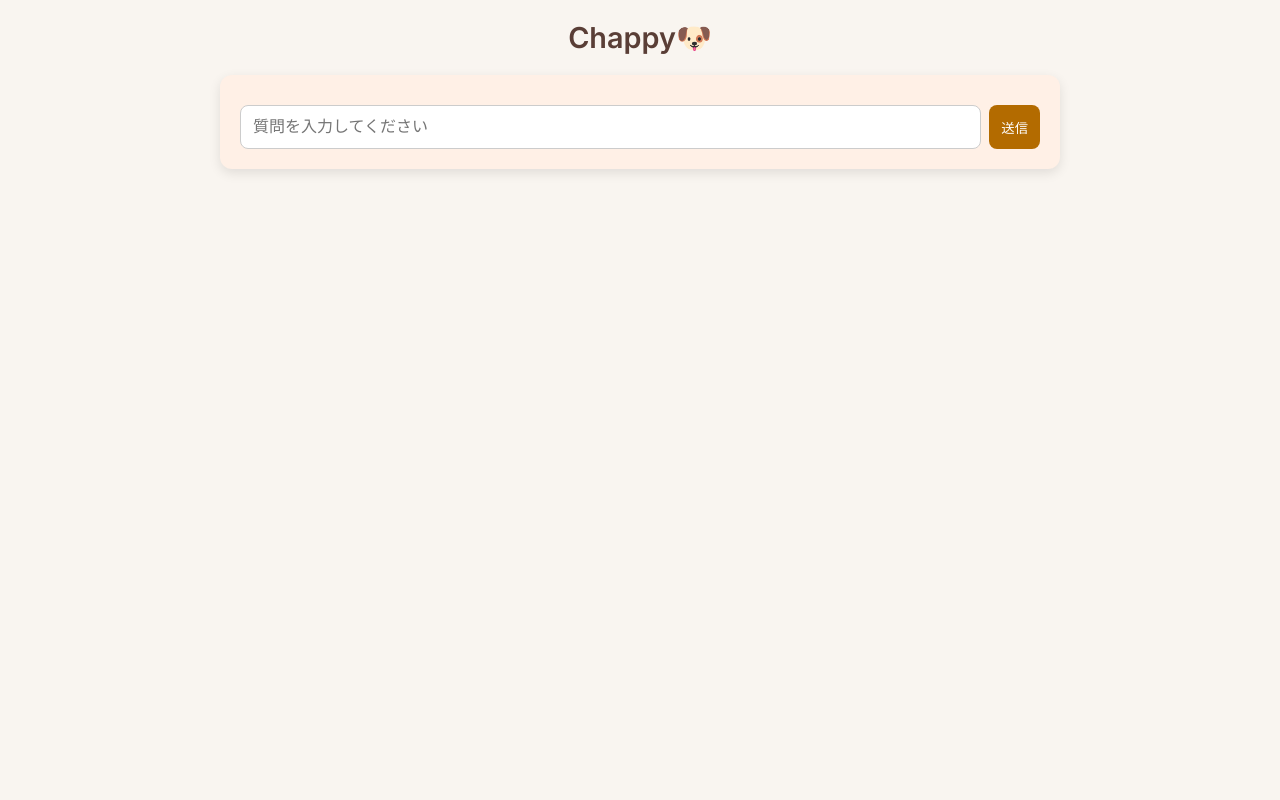
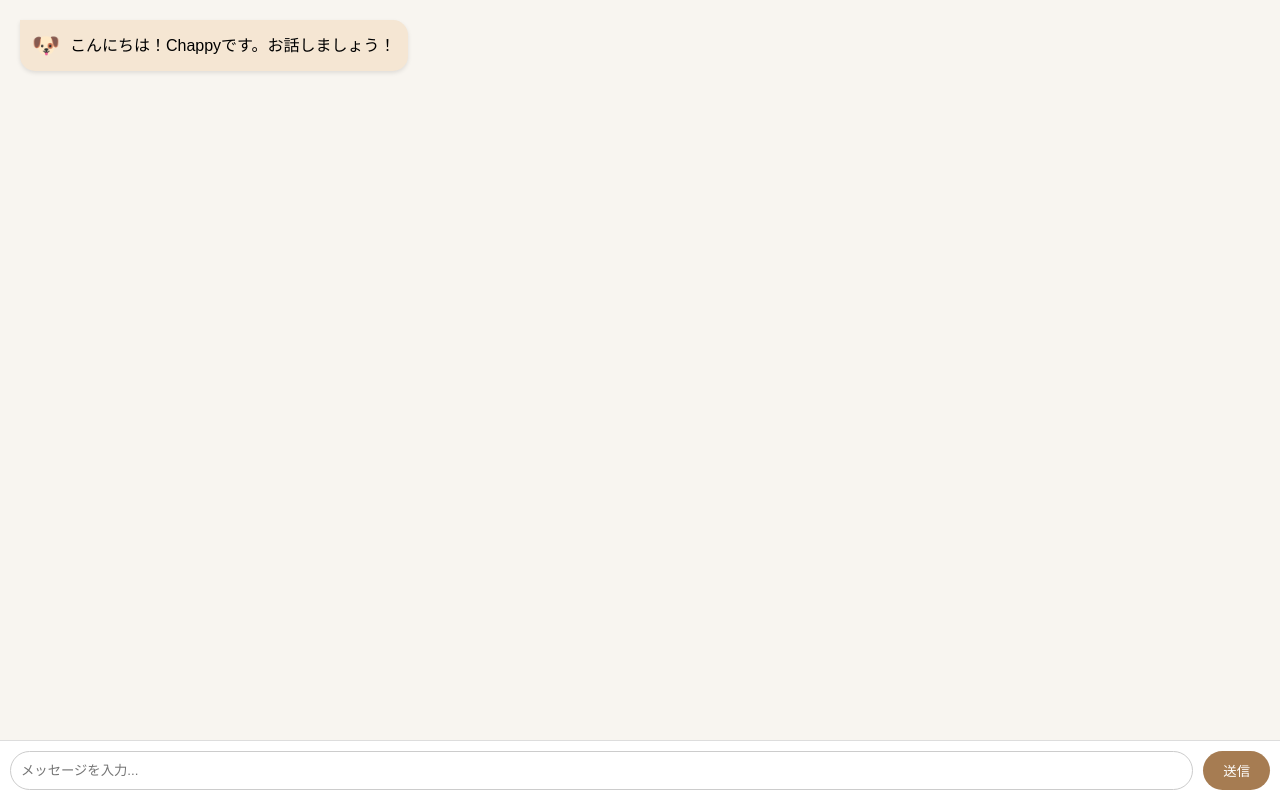
Before and after one commit to furyu0927/azurewebapp, a Flask app: template templates/index.html in a window 1280 px wide. Run offline with Flask 3, Linux system fonts and the light colour scheme; the template is opened without the code that fills it, so the values that code supplies are empty.

Commit message:
Update chat UI with 🍎 user icon and brown-beige theme

```diff
--- a/templates/index.html
+++ b/templates/index.html
@@ -2,200 +2,156 @@
 <html lang="ja">
 <head>
     <meta charset="UTF-8">
-<meta name="viewport" content="width=device-width, initial-scale=1.0">
-<title>Chappy🐶</title>
-<link href="https://fonts.googleapis.com/css2?family=Inter:wght@400;600&display=swap" rel="stylesheet">
+    <title>Chappy 🐶</title>
     <style>
         body {
-    font-family: 'Inter', sans-serif;
-    margin: 20px;
-    background-color: #f9f5f0;
-}
-h1 {
-    text-align: center;
-    font-weight: 600;
-    font-size: 1.8rem;
-    color: #5a3e36;
+            font-family: Arial, sans-serif;
+            background-color: #f8f5f0;
+            margin: 0;
+            padding: 0;
+            display: flex;
+            flex-direction: column;
+            height: 100vh;
         }
         .chat-container {
-    max-width: 800px;
-    width: 95%;
-    margin: 20px auto;
-    background: #fff0e6;
+            flex: 1;
+            overflow-y: auto;
             padding: 20px;
-    border-radius: 12px;
-    box-shadow: 0px 4px 12px rgba(0,0,0,0.1);
-}
-.chat-history {
-    max-height: 500px;
-    overflow-y: auto;
-    margin-bottom: 10px;
+            display: flex;
+            flex-direction: column;
         }
         .message {
-    margin: 10px 0;
+            max-width: 75%;
             padding: 12px;
-    border-radius: 10px;
+            border-radius: 15px;
+            margin-bottom: 12px;
+            display: flex;
+            align-items: flex-start;
             word-wrap: break-word;
-    white-space: pre-wrap;
+            box-shadow: 0 2px 4px rgba(0,0,0,0.1);
+        }
+        .user {
+            background-color: #ffe5e5; /* 柔らかいレッド系 */
+            align-self: flex-end;
+            border-top-right-radius: 0;
         }
         .bot {
-    background: #e5d4c0;
-    text-align: left;
+            background-color: #f5e6d3; /* ベージュ系 */
+            align-self: flex-start;
+            border-top-left-radius: 0;
         }
-.user {
-    background: #ffe8d6;
-    text-align: right;
+        .icon {
+            margin-right: 10px;
+            font-size: 1.4em;
         }
-#typingIndicator {
-    font-style: italic;
-    color: #7a5c47;
-    margin: 5px 0;
-    display: none;
+        .input-container {
+            display: flex;
+            border-top: 1px solid #ddd;
+            padding: 10px;
+            background: #fff;
         }
-.input-box {
-    display: flex;
-    flex-wrap: wrap;
-    gap: 8px;
+        input[type="text"] {
+            flex: 1;
+            padding: 10px;
+            border-radius: 20px;
+            border: 1px solid #ccc;
+            outline: none;
         }
-.input-box input[type="text"] {
-    flex: 1 1 100%;
-    padding: 12px;
-    font-size: 16px;
-    border: 1px solid #ccc;
-    border-radius: 8px;
+        button {
+            padding: 10px 20px;
+            margin-left: 10px;
+            border-radius: 20px;
+            border: none;
+            background-color: #a67c52;
+            color: white;
+            cursor: pointer;
         }
-.input-box button {
-    flex: 1 1 100%;
-    padding: 12px;
-    background: #b36b00;
+        button:hover {
+            background-color: #8b5e34;
+        }
+        .scroll-button {
+            position: fixed;
+            bottom: 70px;
+            right: 20px;
+            background-color: #a67c52;
             color: white;
             border: none;
-    border-radius: 8px;
+            border-radius: 50%;
+            padding: 12px;
+            font-size: 18px;
             cursor: pointer;
-}
-.input-box button:hover {
-    background: #8c4e00;
-}
-@media(min-width: 500px){
-    .input-box input[type="text"] {
-        flex: 1 1 auto;
-        margin-bottom: 0;
-    }
-    .input-box button {
-        flex: 0 0 auto;
-        width: auto;
-    }
-}
-#scrollBottomBtn {
-    position: fixed;
-    bottom: 20px;
-    right: 20px;
-    background: #d6bfae;
-    color: #5a3e36;
-    border: none;
-    border-radius: 50%;
-    width: 50px;
-    height: 50px;
-    font-size: 24px;
-    cursor: pointer;
-    box-shadow: 0 4px 8px rgba(0,0,0,0.2);
-    opacity: 0;
-    visibility: hidden;
-    transition: opacity 0.4s ease, transform 0.4s ease;
-}
-#scrollBottomBtn.show {
-    opacity: 1;
-    visibility: visible;
-    transform: translateY(0);
-}
-#scrollBottomBtn:hover {
-    background: #bfa183;
+            display: none;
         }
     </style>
 </head>
 <body>
-<h1>Chappy🐶</h1>
-<div class="chat-container">
-    <div class="chat-history" id="chatHistory">
-        {% for msg in chat_history %}
-            {% if msg.role == "user" %}
-                <div class="message user"><strong>💬:</strong> {{ msg.content }}</div>
-            {% else %}
-                <div class="message bot"><strong>Chappy:</strong> {{ msg.content }}</div>
-            {% endif %}
-        {% endfor %}
+    <div class="chat-container" id="chat">
+        <div class="message bot">
+            <div class="icon">🐶</div>
+            <div>こんにちは！Chappyです。お話しましょう！</div>
         </div>
-    <div id="typingIndicator">Chappyが入力中…</div>
-    <form id="chatForm" class="input-box">
-        <input type="text" name="user_input" placeholder="質問を入力してください" required>
-        <button type="submit">送信</button>
-    </form>
     </div>
 
-<button id="scrollBottomBtn" title="下へ移動">🐶</button>
+    <div class="input-container">
+        <input type="text" id="userInput" placeholder="メッセージを入力...">
+        <button onclick="sendMessage()">送信</button>
+    </div>
+
+    <button class="scroll-button" id="scrollBtn" onclick="scrollToBottom()">↓</button>
 
     <script>
-const chatHistory = document.getElementById("chatHistory");
-const scrollBtn = document.getElementById("scrollBottomBtn");
-const typingIndicator = document.getElementById("typingIndicator");
-const form = document.getElementById("chatForm");
-const input = form.querySelector("input");
+        const chat = document.getElementById("chat");
+        const scrollBtn = document.getElementById("scrollBtn");
 
-// スクロールボタン表示
-chatHistory.addEventListener("scroll", () => {
-    if (chatHistory.scrollTop + chatHistory.clientHeight < chatHistory.scrollHeight - 20) {
-        scrollBtn.classList.add("show");
-    } else {
-        scrollBtn.classList.remove("show");
-    }
-});
-scrollBtn.addEventListener("click", () => {
-    chatHistory.scrollTop = chatHistory.scrollHeight;
-});
+        function sendMessage() {
+            const input = document.getElementById("userInput");
+            const text = input.value.trim();
+            if (text === "") return;
 
-// Ajax送信
-form.addEventListener("submit", (e) => {
-    e.preventDefault();
-    const userText = input.value.trim();
-    if (!userText) return;
+            // ユーザーメッセージ (🍎)
+            const userMsg = document.createElement("div");
+            userMsg.className = "message user";
+            userMsg.innerHTML = `<div class="icon">🍎</div><div>${text}</div>`;
+            chat.appendChild(userMsg);
 
-    // ユーザー発言を表示
-    const userDiv = document.createElement("div");
-    userDiv.className = "message user";
-    userDiv.innerHTML = `<strong>💬:</strong> ${userText}`;
-    chatHistory.appendChild(userDiv);
-    chatHistory.scrollTop = chatHistory.scrollHeight;
             input.value = "";
+            scrollToBottom();
 
-    // 入力中表示
-    typingIndicator.style.display = "block";
+            // Bot「入力中...」表示
+            const typingMsg = document.createElement("div");
+            typingMsg.className = "message bot";
+            typingMsg.innerHTML = `<div class="icon">🐶</div><div><em>入力中...</em></div>`;
+            chat.appendChild(typingMsg);
+            scrollToBottom();
 
-    // サーバーに非同期送信
+            // サーバーに送信
             fetch("/chat", {
                 method: "POST",
-        headers: { "Content-Type": "application/x-www-form-urlencoded" },
-        body: `user_input=${encodeURIComponent(userText)}`
+                headers: {"Content-Type": "application/json"},
+                body: JSON.stringify({user_input: text})
             })
-    .then(res => res.json())
+            .then(response => response.json())
             .then(data => {
-        typingIndicator.style.display = "none";
+                chat.removeChild(typingMsg); // 入力中を削除
+                const botMsg = document.createElement("div");
+                botMsg.className = "message bot";
+                botMsg.innerHTML = `<div class="icon">🐶</div><div>${data.response}</div>`;
+                chat.appendChild(botMsg);
+                scrollToBottom();
+            });
+        }
 
-        const botDiv = document.createElement("div");
-        botDiv.className = "message bot";
-        botDiv.innerHTML = `<strong>Chappy:</strong> ${data.reply}`;
-        chatHistory.appendChild(botDiv);
+        function scrollToBottom() {
+            chat.scrollTop = chat.scrollHeight;
+        }
 
-        chatHistory.scrollTop = chatHistory.scrollHeight;
-    })
-    .catch(err => {
-        typingIndicator.style.display = "none";
-        alert("通信エラーが発生しました");
-    });
-});
-
-// ページ読み込み時に最下部へ
-window.addEventListener("load", () => {
-    chatHistory.scrollTop = chatHistory.scrollHeight;
+        // スクロールボタン制御
+        chat.addEventListener("scroll", () => {
+            if (chat.scrollTop + chat.clientHeight < chat.scrollHeight - 50) {
+                scrollBtn.style.display = "block";
+            } else {
+                scrollBtn.style.display = "none";
+            }
         });
     </script>
 </body>
```
Lines whose indentation alone changed are shown as unchanged.
